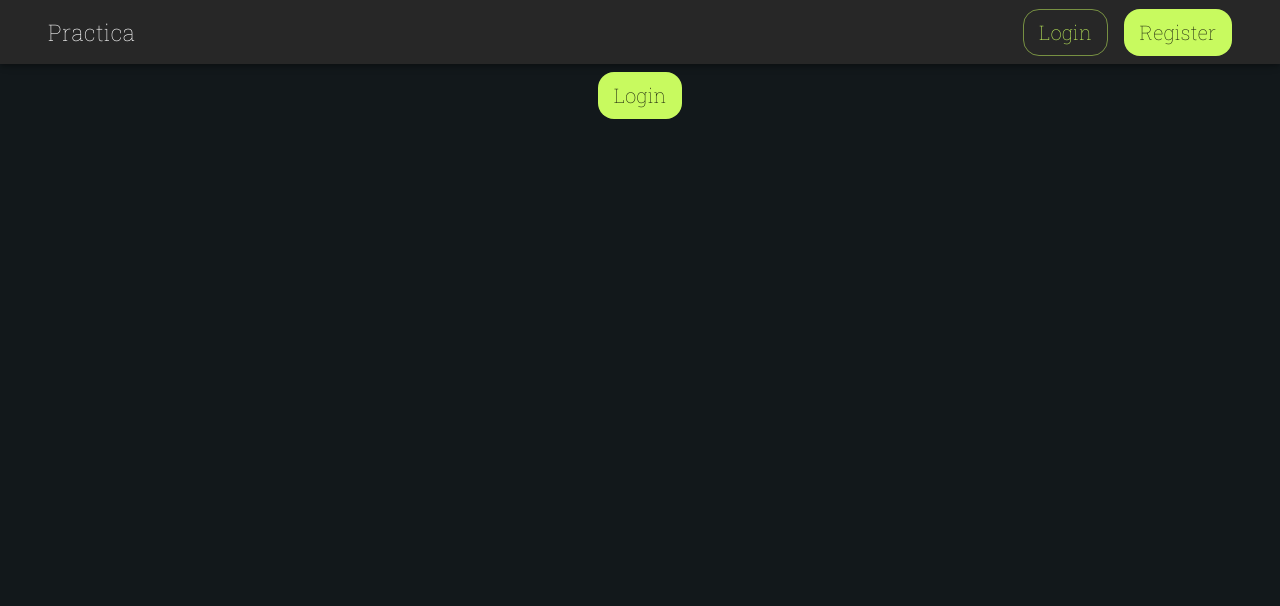
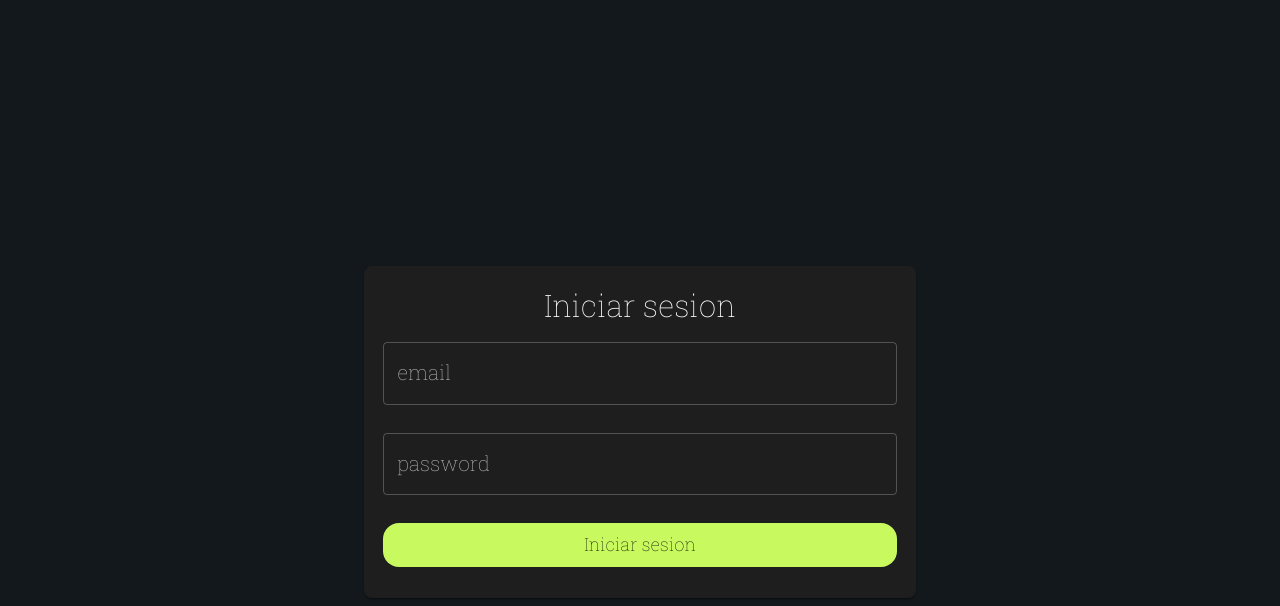
Before and after one commit to matiastorrres/Practica-TS-MUI, a React (Vite) app: page /login in a window 1280 px wide. Shown: the top 606 px of the page. Built offline with nearby package versions, Linux system fonts and the light colour scheme.

Commit message:
notifications with Context and Validation notifications with Yup

```diff
--- a/package.json
+++ b/package.json
@@ -14,7 +14,8 @@
     "@mui/material": "^5.11.4",
     "react": "^18.2.0",
     "react-dom": "^18.2.0",
-    "react-router-dom": "6"
+    "react-router-dom": "6",
+    "yup": "^0.32.11"
   },
   "devDependencies": {
     "@types/react": "^18.0.26",
--- a/src/App.css
+++ b/src/App.css
@@ -11,6 +11,7 @@
   will-change: filter;
 }
 .logo:hover {
+  color: rgba(244, 67, 54, 0.1);
   filter: drop-shadow(0 0 2em #646cffaa);
 }
 .logo.react:hover {
--- a/src/App.tsx
+++ b/src/App.tsx
@@ -1,13 +1,15 @@
-import { Button, Container } from "@mui/material";
 import { BrowserRouter } from "react-router-dom";
 import "./App.css";
 import { AppRouter } from "./AppRouter";
+import { NotificationProvider } from "./context/NotificationContext";
 
 function App() {
   return (
-    <BrowserRouter>
-      <AppRouter />
-    </BrowserRouter>
+    <NotificationProvider>
+      <BrowserRouter>
+        <AppRouter />
+      </BrowserRouter>
+    </NotificationProvider>
   );
 }
 
--- a/src/AppRouter.tsx
+++ b/src/AppRouter.tsx
@@ -7,8 +7,8 @@ export function AppRouter() {
     <Routes>
       <Route path="/" element={<RouterLayout />}>
         <Route path="/" element={<Home />} />
-        <Route path="/login" element={<Login />} />
       </Route>
+      <Route path="/login" element={<Login />} />
     </Routes>
   );
 }
--- a/src/common/NavBar/NavBar.tsx
+++ b/src/common/NavBar/NavBar.tsx
@@ -8,6 +8,7 @@ import {
   Typography,
   Stack,
 } from "@mui/material";
+import { Link } from "react-router-dom";
 
 // export function NavBar() {
 //   return (
@@ -55,7 +56,9 @@ export const NavBar: React.FunctionComponent<{}> = () => {
               </Grid>
               <Grid item>
                 <Stack spacing={2} direction="row">
-                  <Button variant="outlined">Login</Button>
+                  <Link to="/login">
+                    <Button variant="outlined">Login</Button>
+                  </Link>
                   <Button variant="contained">Register</Button>
                 </Stack>
               </Grid>
--- /dev/null
+++ b/src/components/Notification/Notification.tsx
@@ -0,0 +1,30 @@
+import { Alert, AlertColor, Snackbar, Typography } from "@mui/material";
+
+type NotificationProps = {
+  open: boolean;
+  msg: string;
+  severity: AlertColor | undefined;
+  handleClose?: () => void;
+};
+export function Notification({
+  open,
+  msg,
+  severity,
+  handleClose,
+}: NotificationProps) {
+  return (
+    <Snackbar
+      autoHideDuration={5000}
+      anchorOrigin={{ horizontal: "center", vertical: "bottom" }}
+      open={open}
+      onClose={handleClose}
+    >
+      <Alert severity={severity} onClose={handleClose}>
+        <Typography>{msg}</Typography>
+      </Alert>
+    </Snackbar>
+  );
+}
+/*nota: tanto el alert como el snackbar tiene que tener el onclose, porque sino no
+funciona el el autoHideDuration
+*/
--- /dev/null
+++ b/src/components/index.tsx
@@ -0,0 +1 @@
+export { Notification } from "./Notification/Notification";
--- a/src/config/ThemeConfig.tsx
+++ b/src/config/ThemeConfig.tsx
@@ -1,5 +1,5 @@
 //Esta es una funcion de tipo componente
-import React, { Children } from "react";
+
 import { createTheme, CssBaseline, ThemeProvider } from "@mui/material";
 
 enum themePalette {
@@ -7,6 +7,10 @@ enum themePalette {
   main = "#C8FA5F",
   font_global = "Roboto Slab",
   color = "#fff",
+  error_main = "#f44336",
+  bg_error_main = "rgba(244,67,54,0.1)",
+  success_main = "#66bb6a",
+  bg_success_main = "rgba(102,187,106,0.1)",
 }
 
 const theme = createTheme({
@@ -21,7 +25,7 @@ const theme = createTheme({
   },
   typography: {
     fontFamily: themePalette.font_global,
-    fontSize: 20,
+    fontSize: 18,
   },
   components: {
     MuiButton: {
@@ -30,6 +34,26 @@ const theme = createTheme({
           textTransform: "none",
           boxShadow: "none",
           borderRadius: "1rem",
+        },
+      },
+    },
+    MuiAlert: {
+      /*estilos por defecto*/
+      defaultProps: {
+        style: {
+          borderRadius: "0.8rem",
+          fontSize: "1rem",
+        },
+      },
+      /* estilos parciales, el componente alert tiene distintintos tipos de alert (error,info, succes) */
+      styleOverrides: {
+        standardError: {
+          border: `1px solid ${themePalette.error_main}`,
+          background: themePalette.bg_error_main,
+        },
+        standardSuccess: {
+          border: `1px solid ${themePalette.success_main}`,
+          background: themePalette.bg_success_main,
         },
       },
     },
@@ -42,7 +66,7 @@ const theme = createTheme({
 
 /*es una constante y estamos definiendo que es una compoente de react y themeProp estamos definiendo el tipo
 datos que tiene las props*/
-// export const ThemeConfig: React.FC<ThemeProp> = ({ children }) => {
+// export const ThemeConfig: FC<ThemeProp> = ({ children }) => {
 //   return (
 //     <ThemeProvider theme={theme}>
 //       <CssBaseline />
--- /dev/null
+++ b/src/context/NotificationContext.tsx
@@ -0,0 +1,65 @@
+import { AlertColor } from "@mui/material";
+import { createContext, useState, useContext } from "react";
+import { Notification } from "../components";
+
+/*tipeo las propiedades que recibe context*/
+type ContexProps = {
+  getError: (msg: string) => void;
+  getSucces: (msg: string) => void;
+};
+
+//creo el Context
+// Retorna un objeto: { Provider, Consumer }
+//Por convención, solemos nombrar a este objeto como Nombre + Context, donde Nombre está relacionado con la intención del dato.
+//El Provider se usa en el componente que tiene la pieza de estado que queremos compartir,
+// mientras que el Consumer debemos utilizarlo en el componente que necesita el dato.
+export const NotificationContex = createContext<ContexProps | null>(null);
+
+interface PropsProvider {
+  children: JSX.Element;
+}
+//creo el provider
+//Utilizar el Provider para pasar el dato
+//El componente Provider nos pide una propiedad llamada value que corresponde al dato que queremos distribuir.
+export function NotificationProvider({ children }: PropsProvider) {
+  /*definimos los estados*/
+  const [msg, setMesg] = useState("");
+  const [open, setOpen] = useState(false);
+  const [severity, setSeverity] = useState<AlertColor | undefined>(undefined);
+
+  const HandleClose = () => {
+    setOpen(false);
+  };
+
+  const getError = (msg: string) => {
+    setSeverity("error");
+    setOpen(true);
+    setMesg(msg);
+  };
+
+  const getSucces = (msg: string) => {
+    setSeverity("success");
+    setOpen(true);
+    setMesg(msg);
+  };
+
+  const value = { getError, getSucces };
+  return (
+    <NotificationContex.Provider value={value}>
+      <Notification
+        handleClose={HandleClose}
+        open={open}
+        severity={severity}
+        msg={msg}
+      />
+      {children}
+    </NotificationContex.Provider>
+  );
+}
+
+// export const useNotification = () => {
+//   const context = useContext(NotificationContex);
+//   console.log("aca", context);
+//   if (!context) throw new Error("No existe contexto");
+//   return context;
+// };
--- a/src/page/Home/index.tsx
+++ b/src/page/Home/index.tsx
@@ -1,8 +1,48 @@
 import { Container, Button } from "@mui/material";
+import { useContext, MouseEvent } from "react";
+import { NotificationContex } from "../../context/NotificationContext";
+
+// import { useNotification } from "../../context/NotificationContext";
+
+// export default function Home() {
+//   const { getError, getAlert } = useNotification();
+
+//   const handleClick1 = () => {
+//     getError("soy el errror");
+//   };
+//   const handleClick2 = () => {
+//     getAlert("soy el alert");
+//   };
+
+//   return (
+//     <Container maxWidth="xl" sx={{ mt: 5 }}>
+//       <Button variant="contained" onClick={handleClick1}>
+//         error
+//       </Button>
+//       <Button variant="contained" onClick={handleClick2}>
+//         alert
+//       </Button>
+//     </Container>
+//   );
+// }
+
 export default function Home() {
+  const context = useContext(NotificationContex);
+
+  const handleClick = (e: MouseEvent<HTMLButtonElement>) => {
+    console.log(e.currentTarget.name);
+    if (e.currentTarget.name === "error") context?.getError("error");
+    if (e.currentTarget.name === "alert") context?.getSucces("alert");
+  };
+
   return (
     <Container maxWidth="xl" sx={{ mt: 5 }}>
-      <Button variant="contained">Home</Button>
+      <Button variant="contained" onClick={handleClick} name="error">
+        error
+      </Button>
+      <Button variant="contained" onClick={handleClick} name="alert">
+        alert
+      </Button>
     </Container>
   );
 }
--- a/src/page/Login/index.tsx
+++ b/src/page/Login/index.tsx
@@ -1,8 +1,93 @@
-import { Container, Button } from "@mui/material";
+import {
+  Container,
+  Button,
+  Grid,
+  Paper,
+  Box,
+  Typography,
+  TextField,
+} from "@mui/material";
+import { ChangeEvent, FormEvent, useState, useContext } from "react";
+import { NotificationContex } from "../../context/NotificationContext";
+import { loginValidate } from "../../utilities/vaidateForm";
+// Paper nos permite darle un color con un contraste que nos permite identificar la caja,
+//por ej si tenemos un fondo de color oscuro, el background del paper va a tener un color similar, pero va a resaltar.
+
+type LoginType = {
+  username: string;
+  password: string;
+};
+
 export default function Login() {
+  const context = useContext(NotificationContex);
+  const [loginData, setLoginData] = useState<LoginType>({
+    username: "",
+    password: "",
+  });
+  const dataLogin = (e: ChangeEvent<HTMLInputElement>) => {
+    setLoginData({ ...loginData, [e.target.name]: e.target.value });
+  };
+  const handleSubmit = (e: FormEvent<HTMLInputElement>) => {
+    e.preventDefault();
+    console.log(loginData);
+    loginValidate
+      .validate(loginData)
+      .then(() => {
+        context?.getSucces(JSON.stringify(loginData));
+      })
+      .catch((error) => {
+        context?.getError(JSON.stringify(error.message));
+      });
+
+    setLoginData({
+      username: "",
+      password: "",
+    });
+  };
   return (
-    <Container maxWidth="xl" sx={{ mt: 5 }}>
-      <Button variant="contained">Login</Button>
+    <Container maxWidth="sm">
+      <Grid
+        container
+        direction="column"
+        alignItems="center"
+        justifyContent="center"
+        sx={{ minHeight: "100vh" }}
+      >
+        <Grid item>
+          <Paper sx={{ p: "1.2rem", borderRadius: "0.5rem" }}>
+            <Typography variant="h5">Iniciar sesion</Typography>
+            <Box component="form" onSubmit={handleSubmit}>
+              <TextField
+                fullWidth
+                label="email"
+                sx={{ mt: 2, mb: 1.5 }}
+                // required
+                name="username"
+                onChange={dataLogin}
+                value={loginData.username}
+              />
+              <TextField
+                fullWidth
+                label="password"
+                sx={{ mt: 2, mb: 1.5 }}
+                // required
+                type="password"
+                name="password"
+                onChange={dataLogin}
+                value={loginData.password}
+              />
+              <Button
+                type="submit"
+                fullWidth
+                variant="contained"
+                sx={{ mt: 2, mb: 1.5 }}
+              >
+                Iniciar sesion
+              </Button>
+            </Box>
+          </Paper>
+        </Grid>
+      </Grid>
     </Container>
   );
 }
--- /dev/null
+++ b/src/utilities/vaidateForm.ts
@@ -0,0 +1,7 @@
+/*configuracion de yup que nos va a permitir validar determinados argumentos */
+import * as yup from "yup";
+
+export const loginValidate = yup.object().shape({
+  username: yup.string().trim().email().required("El username es requerido"),
+  password: yup.string().trim().required("El password es requerido"),
+});
```
Also changed, not shown: 1 other file (tests, documents, lock files or other folders).
